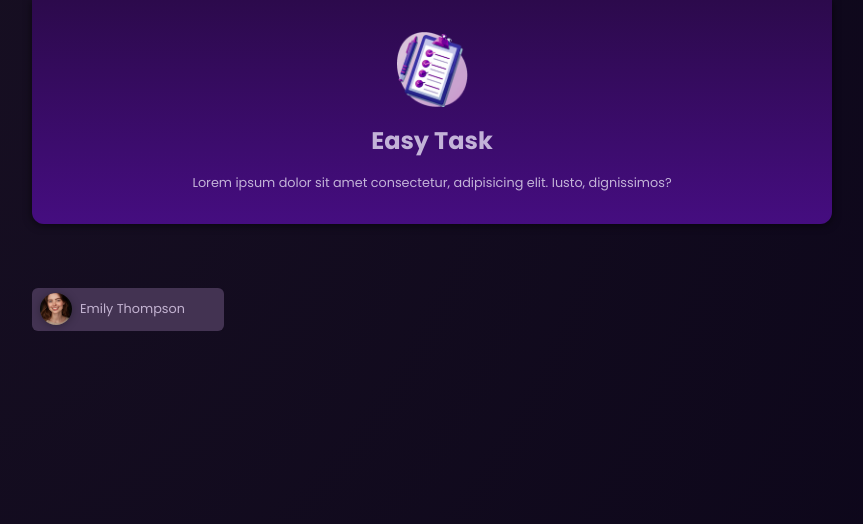
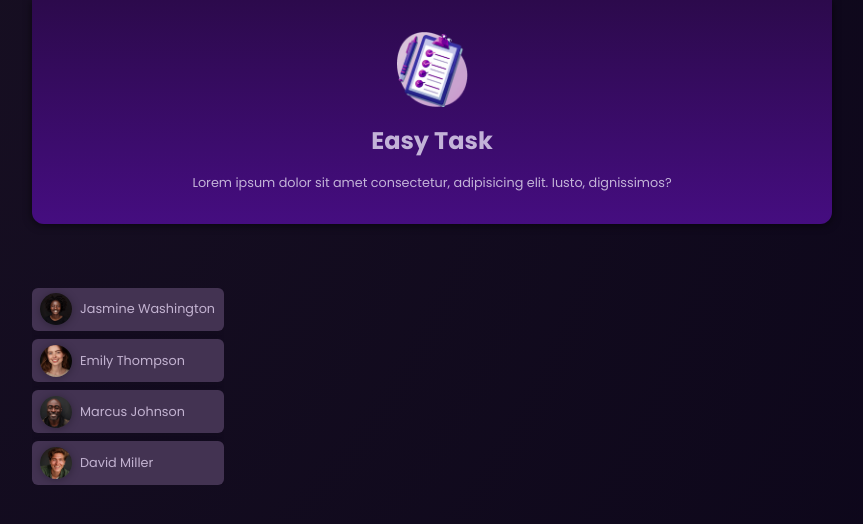
Before and after one commit to OmNai442003/temprepo, an Angular app: page / in a window 1280 px wide. Shown: the top 524 px of the page, without its empty margins (208-1071 px from the left). Built offline with nearby package versions, Linux system fonts and the light colour scheme.

Commit message:
Some more fixes

```diff
--- a/src/app/app.component.html
+++ b/src/app/app.component.html
@@ -4,7 +4,19 @@
     <ul id="users">
         <li>
             <!-- Custom component -->
-            <app-user></app-user>
+            <app-user [avatar]="users[0].avatar" [name]="users[0].name"></app-user>
+        </li>
+        <li>
+            <!-- Custom component -->
+            <app-user [avatar]="users[1].avatar" [name]="users[1].name"></app-user>
+        </li>
+        <li>
+            <!-- Custom component -->
+            <app-user [avatar]="users[2].avatar" [name]="users[2].name"></app-user>
+        </li>
+        <li>
+            <!-- Custom component -->
+            <app-user [avatar]="users[3].avatar" [name]="users[3].name"></app-user>
         </li>
     </ul>
 </main>
--- a/src/app/app.component.ts
+++ b/src/app/app.component.ts
@@ -1,6 +1,7 @@
 import { Component } from '@angular/core';
 import { HeaderComponent } from './header/header.component';
 import { UserComponent } from './user/user.component';
+import { DUMMY_USERS } from './dummy-users';
 
 @Component({
   selector: 'app-root',
@@ -11,4 +12,6 @@
 })
 export class AppComponent {
   title = 'my-first-app';
+
+  users = DUMMY_USERS;
 }
--- a/src/app/user/user.component.html
+++ b/src/app/user/user.component.html
@@ -1,11 +1,11 @@
 <div>
-    <button (click)="onSelectUser()">
+    <button>
         <!-- Now go but not good practice -->
         <!-- <img [src]="'assets/images/users/' + pickedUser.avatar" [alt]="pickedUser.name" /> -->
          <!-- No parenthesies as it is like a property -->
-        <img [src]="imagePath()" [alt]="pickedUser().name" />
+        <img [src]="imagePath"/>
         <!-- <span>{{pickedUser.name}}</span> -->
          <!-- With signal - signal read will be done -->
-        <span>{{pickedUser().name}}</span>
+        <span>{{name}}</span>
     </button>
 </div>
--- a/src/app/user/user.component.ts
+++ b/src/app/user/user.component.ts
@@ -1,7 +1,8 @@
-import { Component, computed, signal } from '@angular/core';
-import { DUMMY_USERS } from '../dummy-users';
+// import { Component, computed, signal } from '@angular/core';
+import { Component, Input } from '@angular/core';
+// import { DUMMY_USERS } from '../dummy-users';
 
-const randIndex = Math.floor(Math.random() * DUMMY_USERS.length);
+// const randIndex = Math.floor(Math.random() * DUMMY_USERS.length);
 
 @Component({
   selector: 'app-user',
@@ -10,22 +11,31 @@
   styleUrl: './user.component.css'
 })
 export class UserComponent {
-  // Just like JS arrays
-  pickedUser = signal(DUMMY_USERS[randIndex]);
-  // New approch
+  // // Just like JS arrays
+  // pickedUser = signal(DUMMY_USERS[randIndex]);
+  // // New approch
 
-  // Like a property and not to be called explicitly
-  // get imagePath(){
-  //   // This keyword as inside the class so.
-  //   // return 'assets/images/users/' + this.pickedUser.avatar;
+  // // Like a property and not to be called explicitly
+  // // get imagePath(){
+  // //   // This keyword as inside the class so.
+  // //   // return 'assets/images/users/' + this.pickedUser.avatar;
+  // // }
+
+  // // While using the signals and use the subscription way internally
+  // imagePath = computed(() => 'assets/images/users/' + this.pickedUser().avatar);
+
+  // onSelectUser() {
+  //   const randIndex = Math.floor(Math.random() * DUMMY_USERS.length);
+  //   // this.pickedUser = DUMMY_USERS[randIndex];
+  //   this.pickedUser.set(DUMMY_USERS[randIndex]);
   // }
 
-  // While using the signals and use the subscription way internally
-  imagePath = computed(() => 'assets/images/users/' + this.pickedUser().avatar);
+  // Now the new thing above was just for the look up
+  // We mandate that we will surly pass this configurations and if they are not passed then error will be thrown
+  @Input({required:true}) avatar!: string;
+  @Input({required:true}) name!: string;
 
-  onSelectUser() {
-    const randIndex = Math.floor(Math.random() * DUMMY_USERS.length);
-    // this.pickedUser = DUMMY_USERS[randIndex];
-    this.pickedUser.set(DUMMY_USERS[randIndex]);
+  get imagePath(){
+    return 'assets/images/users/' + this.avatar;
   }
 }
```
